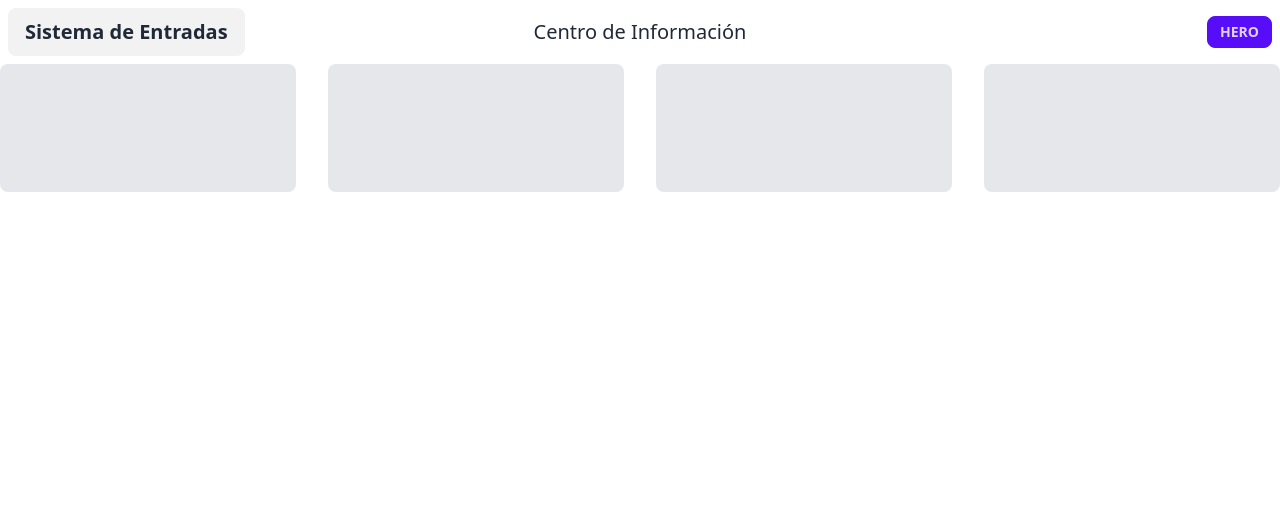
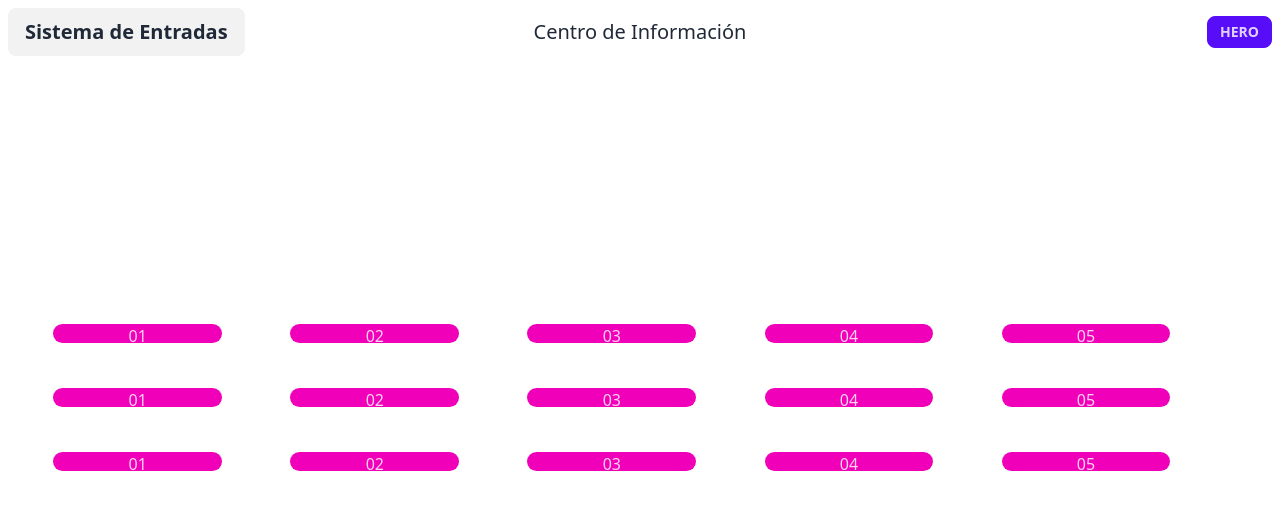
Before and after one commit to whoAngeel/sistema-entradas-ci, a Vue app: page / in a window 1280 px wide. Shown: the top 510 px of the page. Built offline with nearby package versions, Linux system fonts and the light colour scheme.

Commit message:
Agregando las vistas al routerview

```diff
--- a/package.json
+++ b/package.json
@@ -19,6 +19,7 @@
   "dependencies": {
     "@electron-toolkit/preload": "^2.0.0",
     "@electron-toolkit/utils": "^2.0.0",
+    "chart.js": "^4.4.0",
     "electron-updater": "^6.1.1",
     "tw-elements": "^1.0.0",
     "vue-router": "^4.2.5"
--- a/src/renderer/src/Views/Board.vue
+++ b/src/renderer/src/Views/Board.vue
@@ -1,8 +1,23 @@
+<script setup>
+</script>
 <template>
-    <div class="grid grid-cols-1 gap-4 lg:grid-cols-4 lg:gap-8">
-        <div class="h-32 rounded-lg bg-gray-200"></div>
-        <div class="h-32 rounded-lg bg-gray-200"></div>
-        <div class="h-32 rounded-lg bg-gray-200"></div>
-        <div class="h-32 rounded-lg bg-gray-200"></div>
-    </div>
+    <section class="flex justify-center  items-center">
+        <div class="grid grid-cols-5 gap-x-3 gap-y-10 content-center h-screen w-11/12">
+            <div class="w-3/4 text-secondary-content bg-secondary text-center rounded-xl h-4/5">01</div>
+            <div class="w-3/4 text-secondary-content bg-secondary text-center rounded-xl h-4/5">02</div>
+            <div class="w-3/4 text-secondary-content bg-secondary text-center rounded-xl h-4/5">03</div>
+            <div class="w-3/4 text-secondary-content bg-secondary text-center rounded-xl h-4/5">04</div>
+            <div class="w-3/4 text-secondary-content bg-secondary text-center rounded-xl h-4/5">05</div>
+            <div class="w-3/4 text-secondary-content bg-secondary text-center rounded-xl h-4/5">01</div>
+            <div class="w-3/4 text-secondary-content bg-secondary text-center rounded-xl h-4/5">02</div>
+            <div class="w-3/4 text-secondary-content bg-secondary text-center rounded-xl h-4/5">03</div>
+            <div class="w-3/4 text-secondary-content bg-secondary text-center rounded-xl h-4/5">04</div>
+            <div class="w-3/4 text-secondary-content bg-secondary text-center rounded-xl h-4/5">05</div>
+            <div class="w-3/4 text-secondary-content bg-secondary text-center rounded-xl h-4/5">01</div>
+            <div class="w-3/4 text-secondary-content bg-secondary text-center rounded-xl h-4/5">02</div>
+            <div class="w-3/4 text-secondary-content bg-secondary text-center rounded-xl h-4/5">03</div>
+            <div class="w-3/4 text-secondary-content bg-secondary text-center rounded-xl h-4/5">04</div>
+            <div class="w-3/4 text-secondary-content bg-secondary text-center rounded-xl h-4/5">05</div>
+        </div>
+    </section>
 </template>
--- a/src/renderer/src/Views/Hero.vue
+++ b/src/renderer/src/Views/Hero.vue
@@ -1,12 +1,8 @@
+<script setup>
+
+
+
+</script>
 <template>
-    <div class="hero min-h-screen bg-base-200">
-        <div class="hero-content text-center">
-            <div class="max-w-md">
-                <h1 class="text-5xl font-bold">Hello there</h1>
-                <p class="py-6">Provident cupiditate voluptatem et in. Quaerat fugiat ut assumenda excepturi exercitationem
-                    quasi. In deleniti eaque aut repudiandae et a id nisi.</p>
-                <button class="btn btn-primary">Get Started</button>
-            </div>
-        </div>
-    </div>
+    Hero
 </template>
--- a/src/renderer/src/components/Navbar.vue
+++ b/src/renderer/src/components/Navbar.vue
@@ -1,5 +1,5 @@
 <template>
-    <div class="navbar bg-base-100">
+    <div class="navbar bg-base-100 absolute">
         <div class="navbar-start">
             <router-link to="/" class="btn normal-case text-xl">Sistema de Entradas</router-link>
         </div>
```
Also changed, not shown: 1 other file (tests, documents, lock files or other folders).
